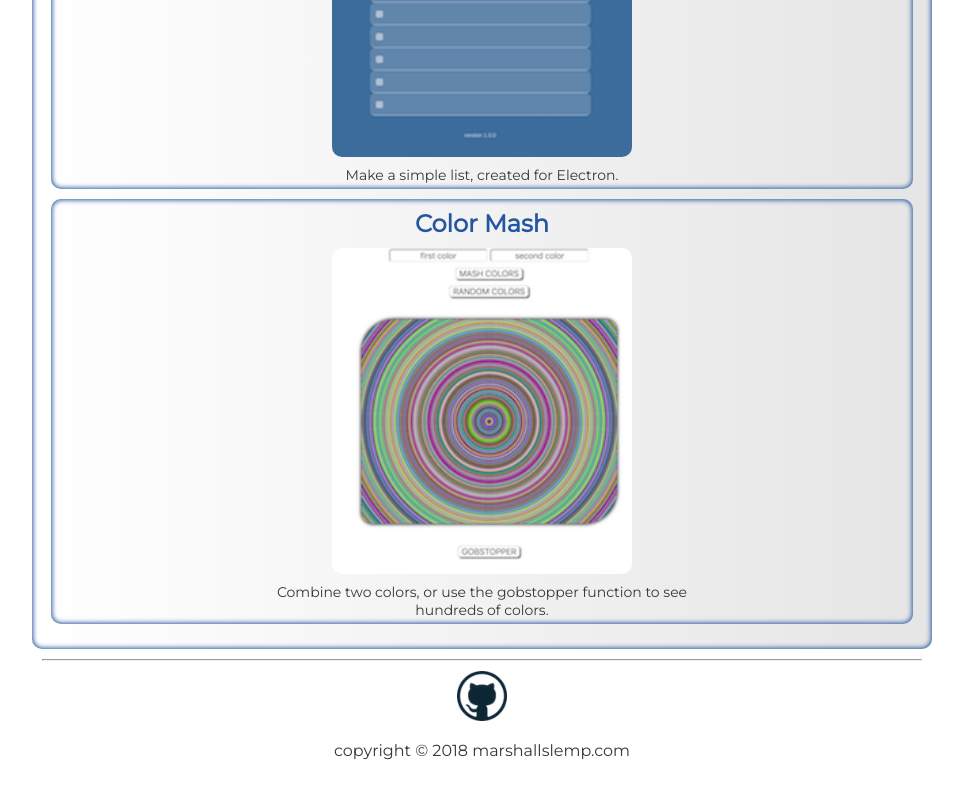
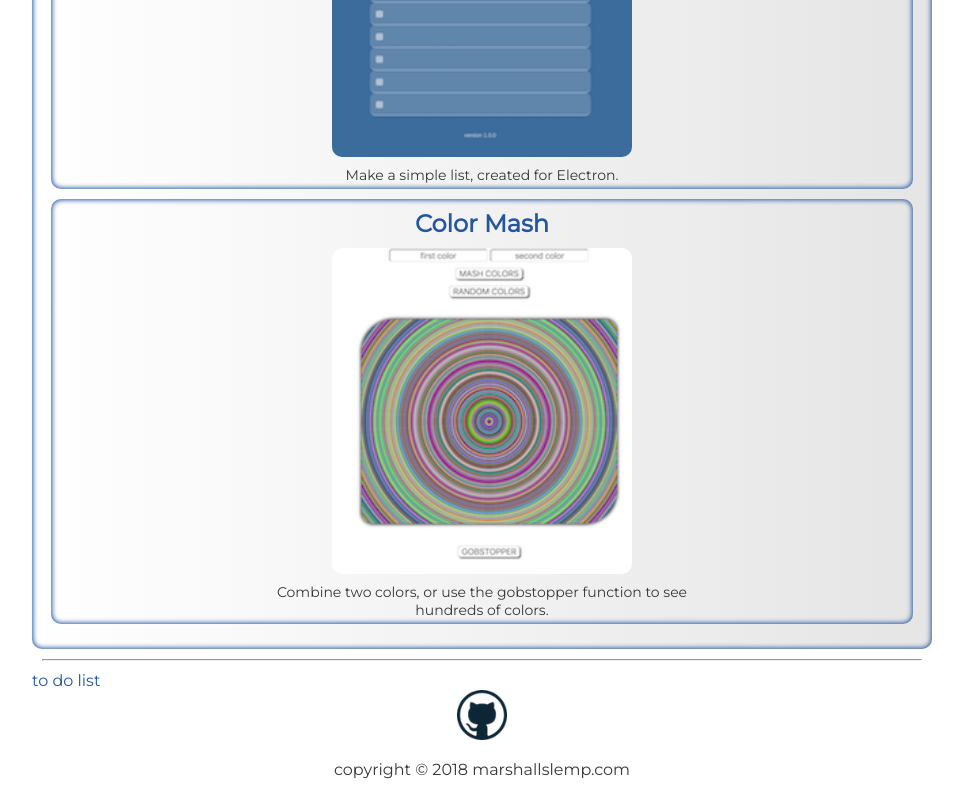
Before and after one commit to marshall405/Portfolio, a plain HTML site: page index.html in a window 1280 px wide. Shown: the part 1722-2522 px from the top of the page, without its empty margins (158-1121 px from the left). Drawn offline with Linux system fonts and the light colour scheme.

```diff
--- a/index.html
+++ b/index.html
@@ -46,7 +46,7 @@
 				<h2> PROJECTS </h2>
 			</div>
 			<hr>
-
+			<a href="todolist/build/index.html">to do list</a>
 
 			<footer>
 				<div id="icons">
```
Also changed, not shown: todolist/build/index.html (+1 -1 lines).
